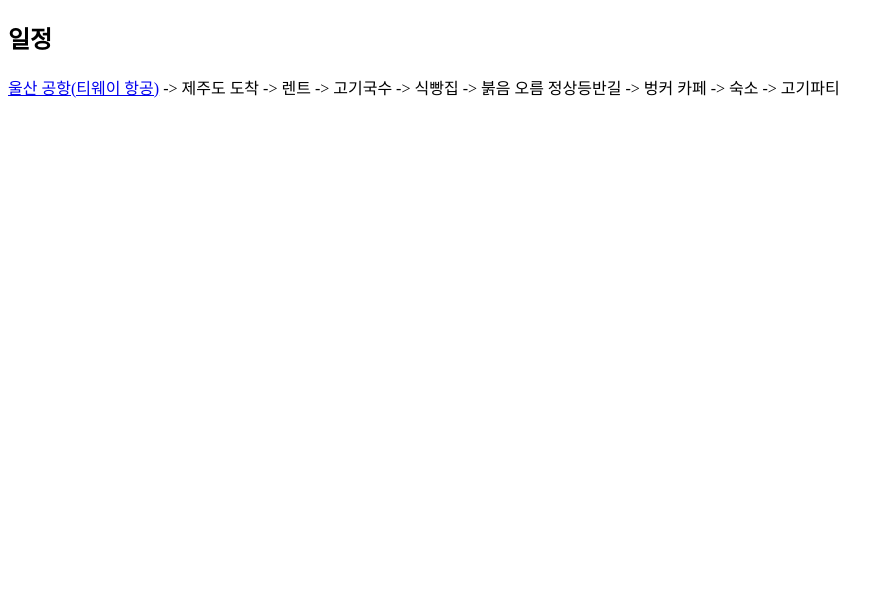
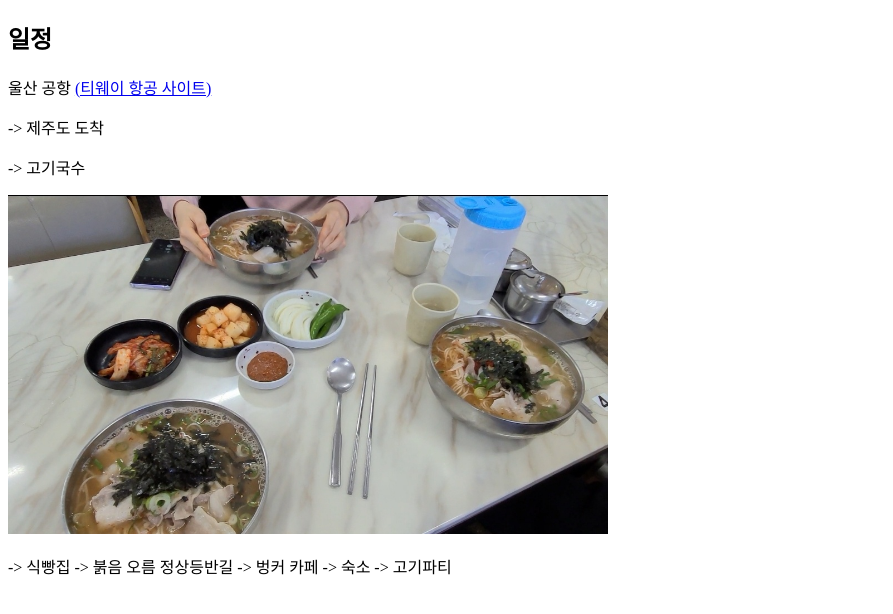
Before and after one commit to dada226/-, a plain HTML site: page 1.html in a window 1280 px wide. Shown: the whole page, without its empty margins (0-893 px from the left). Drawn offline with Linux system fonts and the light colour scheme.

Commit message:
jeju file

```diff
--- a/1.html
+++ b/1.html
@@ -8,11 +8,15 @@
 
 <body>
 <h2>일정</h2>
-<a href="https://www.twayair.com/app/main"
-target="_blank" title="티웨이 항공">
-울산 공항(티웨이 항공)</a>
--> 제주도 도착 -> 렌트 -> 고기국수
--> 식빵집 -> 붉음 오름 정상등반길 -> 벙커 카페 -> 숙소
+<P>울산 공항 <a href="https://www.twayair.com/app/main"
+target="_blank" title="티웨이 항공 사이트">
+(티웨이 항공 사이트)</a></P>
+<p> -> 제주도 도착 </p>
+<p> -> 고기국수 </p> <p><img src="고기국수.jpg" width="600"></p>
+-> 식빵집
+-> 붉음 오름 정상등반길
+-> 벙커 카페
+-> 숙소
 -> 고기파티</p>
 </body>
 </html>
```
Also changed, not shown: 2.html (+3 -1 lines), 3.html (+2 -1 lines), g1.jpg, 고기국수.jpg (added).
